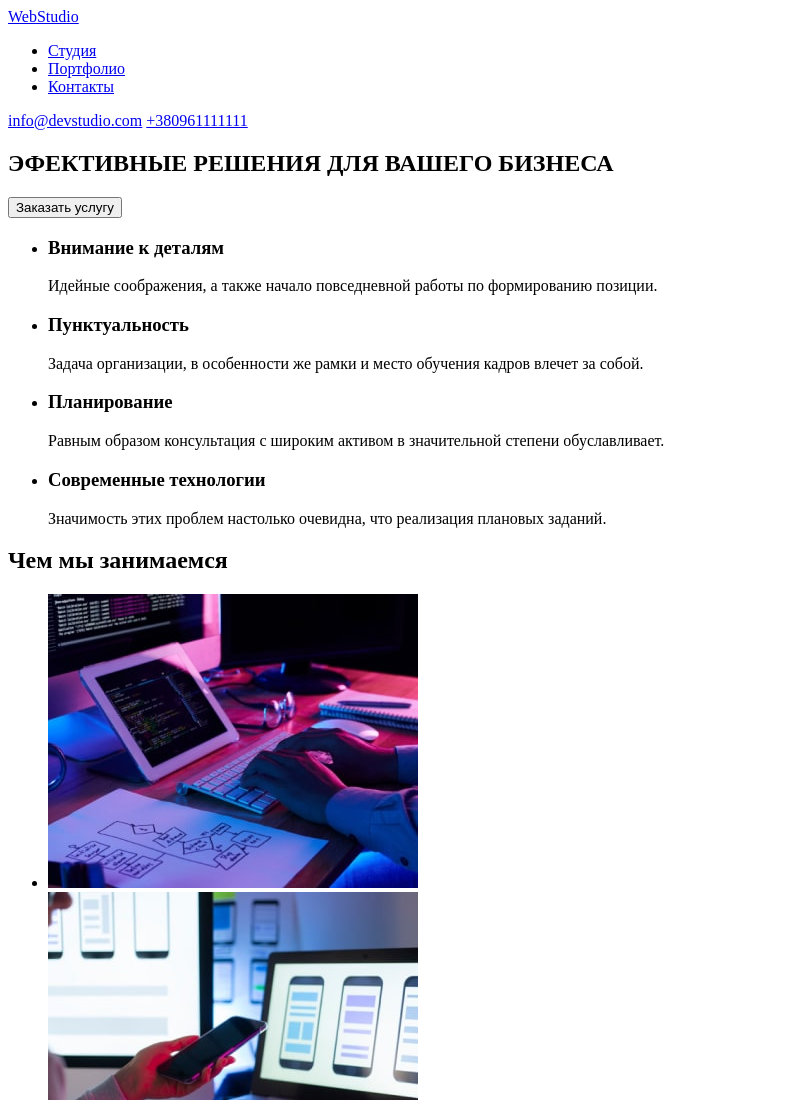
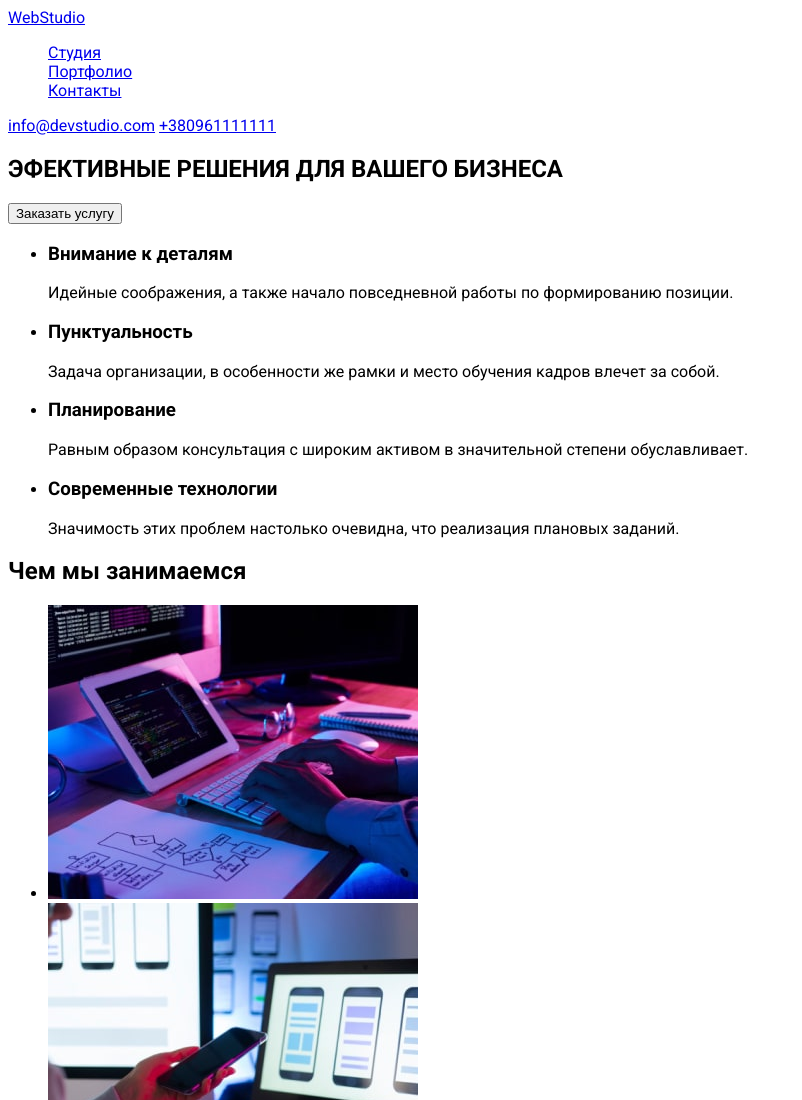
Before and after one commit to OleksandrKocherha/goit-markup-hw-02, a plain HTML site: page index.html in a window 1280 px wide. Shown: the top 1100 px of the page, without its empty margins (0-802 px from the left). Drawn offline with Linux system fonts and the light colour scheme.

Commit message:
Update index.html

```diff
--- a/index.html
+++ b/index.html
@@ -1,13 +1,20 @@
 <!DOCTYPE html>
 <html lang="ru">
   <meta charset="UTF-8" />
+  <link rel="preconnect" href="https://fonts.googleapis.com" />
+  <link rel="preconnect" href="https://fonts.gstatic.com" crossorigin />
+  <link
+    href="https://fonts.googleapis.com/css2?family=Raleway:wght@700&family=Roboto:wght@400;500;700&display=swap"
+    rel="stylesheet"
+  />
+  <link rel="stylesheet" href="./css/styles.css" />
   <title>WebStudio</title>
-  <body>
-    <header>
-      <nav>
+  <body class="body">
+    <header class="header">
+      <nav class="nav">
         <a href="#">WebStudio</a>
-        <ul>
-          <li><a href="#">Студия</a></li>
+        <ul class="list">
+          <li><a href="./index.html">Студия</a></li>
           <li><a href="./portfolio.html">Портфолио</a></li>
           <li><a href="#">Контакты</a></li>
         </ul>
```
